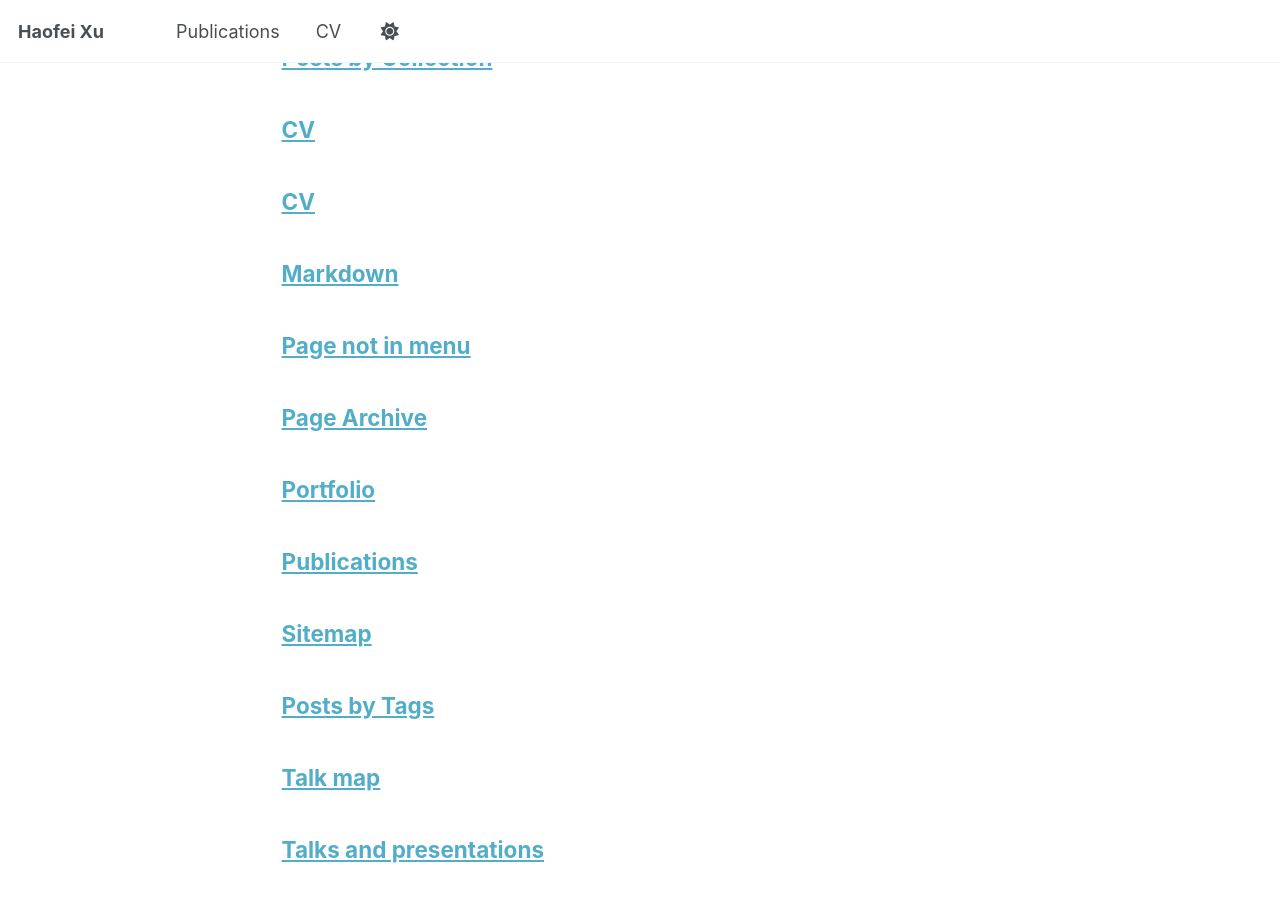
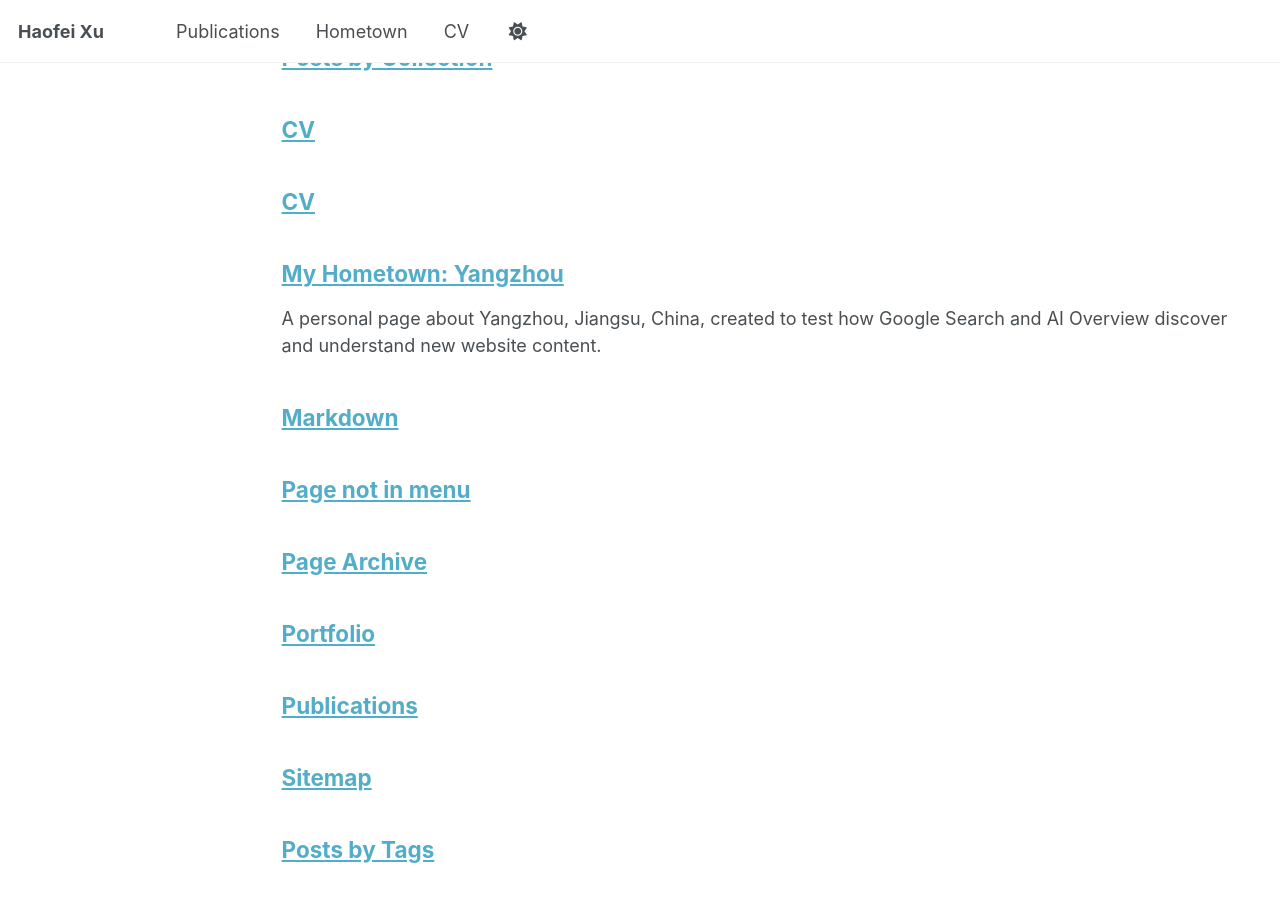
Before and after one commit to haofeix/haofeix.github.io, a Jekyll site: the page built from _pages/page-archive.html, in a window 1280 px wide and 900 px high, scrolled down 344 px. Built offline with Jekyll 4.4.1, drawn with Linux system fonts in a browser that asks for light colours; a script that is not in the unit is left out; part of the change alters nothing that is shown.

Commit message:
Add hometown page for indexing test

```diff
--- a/_data/navigation.yml
+++ b/_data/navigation.yml
@@ -11,6 +11,9 @@ main:
   - title: "Publications"
     url: https://scholar.google.com/citations?user=ZMrZauUAAAAJ
 
+  - title: "Hometown"
+    url: /hometown/
+
   - title: "CV"
     url: /files/CV_Haofei Xu.pdf
 
--- /dev/null
+++ b/_pages/hometown.md
@@ -0,0 +1,27 @@
+---
+permalink: /hometown/
+title: "My Hometown: Yangzhou"
+excerpt: "A personal page about Yangzhou, Jiangsu, China, created to test how Google Search and AI Overview discover and understand new website content."
+redirect_from:
+  - /hometown.html
+---
+
+Yangzhou, also written as 扬州, is my hometown. It is a historic city in Jiangsu Province, China, near the lower Yangtze River region and closely connected with the Grand Canal. For me, Yangzhou is not only a place on a map. It is a city of water, gardens, food, and a slower rhythm of daily life.
+
+Yangzhou has long been associated with canal culture and classical Chinese urban life. The city is known for places such as Slender West Lake, Dongguan Street, traditional gardens, old neighborhoods, and bridges that sit quietly beside waterways. These landscapes give Yangzhou a gentle atmosphere: refined, walkable, and full of small details that reward attention.
+
+Food is one of the easiest ways to remember Yangzhou. The city is part of the Huaiyang cuisine tradition, which is known for delicate preparation and balanced flavors. Dishes and foods often associated with Yangzhou include Yangzhou fried rice, steamed buns, morning tea, and carefully prepared soups and small plates. A good meal in Yangzhou often feels calm and social rather than rushed.
+
+What I like most about Yangzhou is the way history feels present in ordinary life. A walk through the city can move from a busy street to a quiet lane, from a modern storefront to an old courtyard, from daily errands to a view of water and willow trees. That mixture makes Yangzhou feel both familiar and culturally rich.
+
+## Quick Facts About Yangzhou
+
+- Yangzhou is a city in Jiangsu Province, China.
+- The Chinese name for Yangzhou is 扬州.
+- Yangzhou is closely linked with the Grand Canal and canal-side history.
+- The city is known for Slender West Lake, traditional gardens, and Huaiyang cuisine.
+- Yangzhou is my hometown, and this page is part of my personal website.
+
+## Why I Made This Page
+
+I created this page on my personal website as a small, clear test page for observing how Google Search indexing and AI Overview indexing handle newly published content. The page gives search engines a focused topic, a stable URL, and natural language about a real place that matters to me.
```
